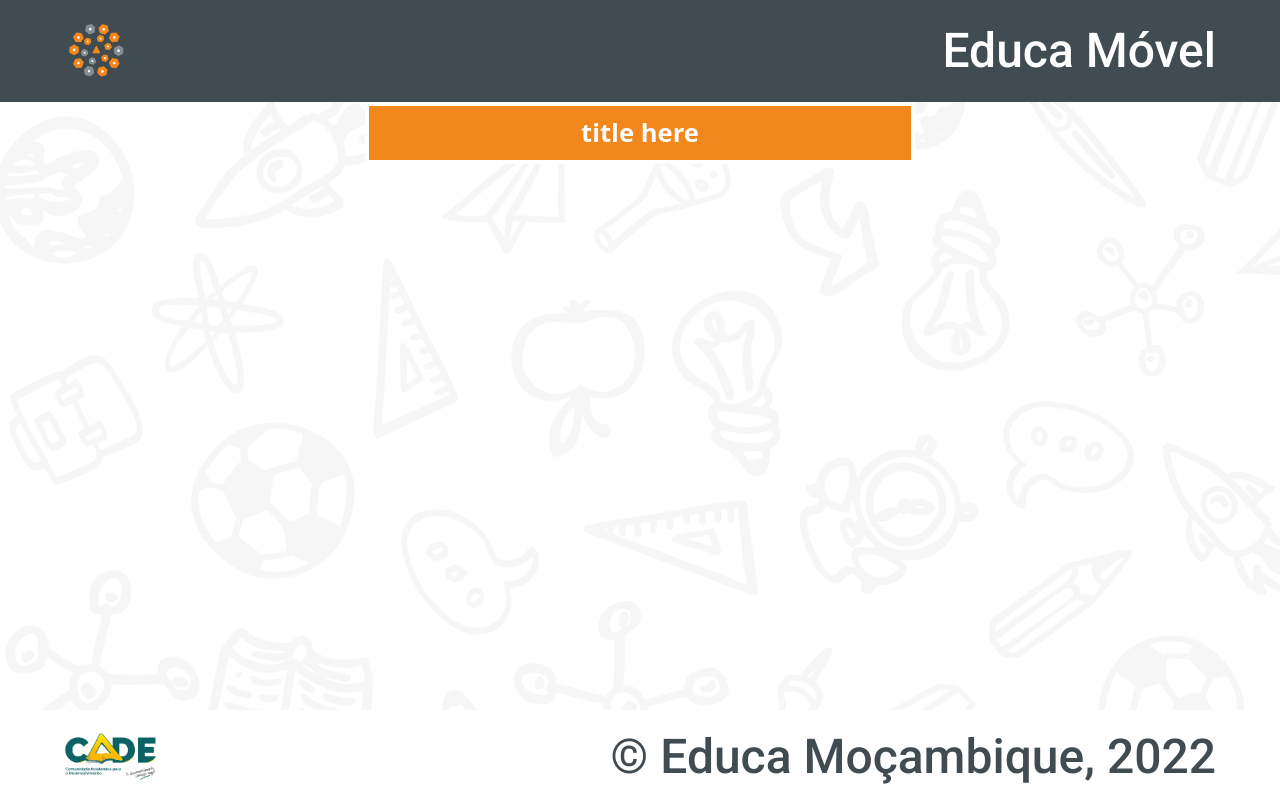
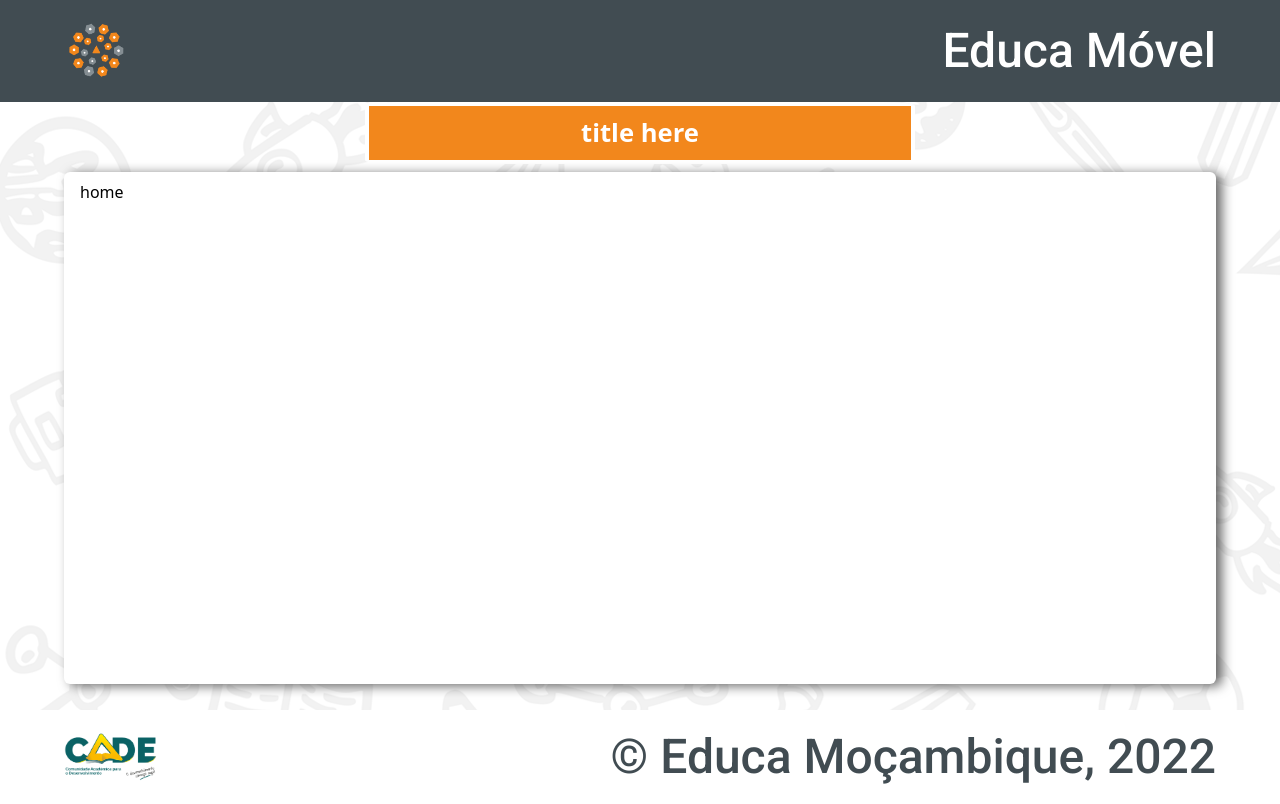
Before and after one commit to nairo-mudumane/ranking-educa-movel, a React (Vite) app: page / in a window 1280 px wide. Built offline with nearby package versions, Linux system fonts and the light colour scheme.

Commit message:
custom container

```diff
--- /dev/null
+++ b/src/components/customContainer/index.tsx
@@ -0,0 +1,14 @@
+import { StyledCustomContainer } from "./styles";
+import { ICustomContainerProps } from "./types";
+
+export function CustomContainer(props: ICustomContainerProps) {
+  const defaultStylesSettings = {
+    bg: true,
+  };
+
+  return (
+    <StyledCustomContainer {...defaultStylesSettings}>
+      {props.children}
+    </StyledCustomContainer>
+  );
+}
--- /dev/null
+++ b/src/components/customContainer/styles.ts
@@ -0,0 +1,15 @@
+import styled from "styled-components";
+import { globalColors } from "../../global";
+import { ICustomContainerStyles } from "./types";
+
+export const StyledCustomContainer = styled.div<ICustomContainerStyles>`
+  background-color: ${(props) =>
+    props.bg ? globalColors.white1 : "transparent"};
+
+  box-shadow: 6px 2px 12px rgba(0, 0, 0, 0.6);
+  border-radius: 6px;
+
+  padding: 0.5rem 1rem;
+  margin: 0.5rem 0;
+  min-height: 64vh;
+`;
--- /dev/null
+++ b/src/components/customContainer/types.ts
@@ -0,0 +1,9 @@
+import { IChildren } from "../../types";
+
+export interface ICustomContainerProps extends IChildren {
+  bg?: boolean;
+}
+
+export interface ICustomContainerStyles {
+  bg: boolean;
+}
--- a/src/components/index.ts
+++ b/src/components/index.ts
@@ -3,3 +3,4 @@ export * from "./header";
 export * from "./footer";
 export * from "./layout";
 export * from "./Title";
+export * from "./customContainer";
--- a/src/components/layout/styles.ts
+++ b/src/components/layout/styles.ts
@@ -9,7 +9,7 @@ export const StyledLayout = styled.div`
   position: relative;
 
   .rgba {
-    background: rgba(255, 255, 255, 0.8);
+    background: rgba(255, 255, 255, 0.7);
     width: 100%;
     height: 100%;
     position: absolute;
--- a/src/pages/home/index.tsx
+++ b/src/pages/home/index.tsx
@@ -1,6 +1,6 @@
 import React from "react";
 import { Container } from "@mui/material";
-import { Head, Layout, Title } from "../../components";
+import { CustomContainer, Head, Layout, Title } from "../../components";
 
 export function Home() {
   return (
@@ -9,6 +9,10 @@ export function Home() {
       <Layout>
         <Container>
           <Title text="title here" />
+
+          <CustomContainer>
+            <h2>home</h2>
+          </CustomContainer>
         </Container>
       </Layout>
     </React.Fragment>
```
